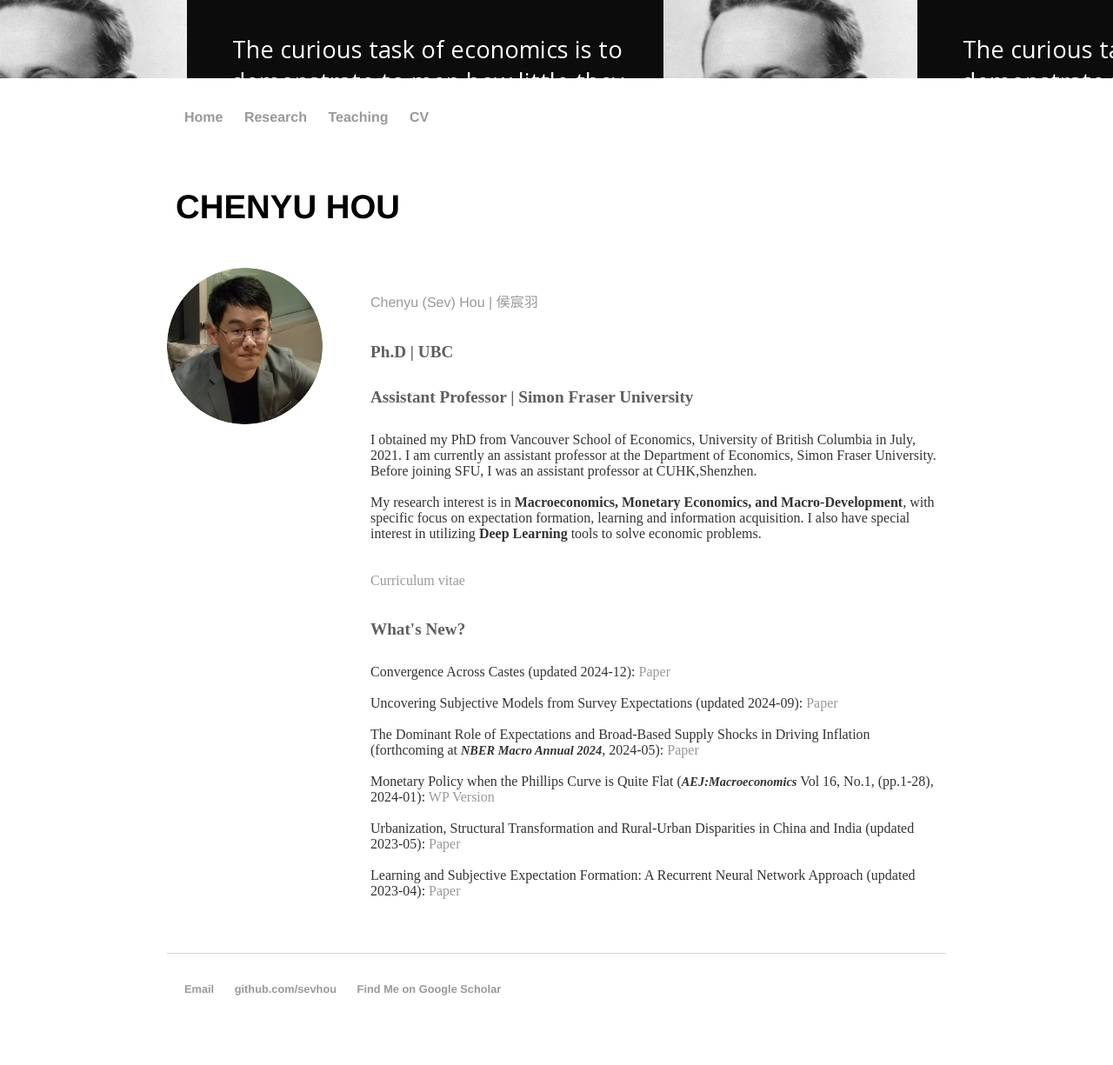
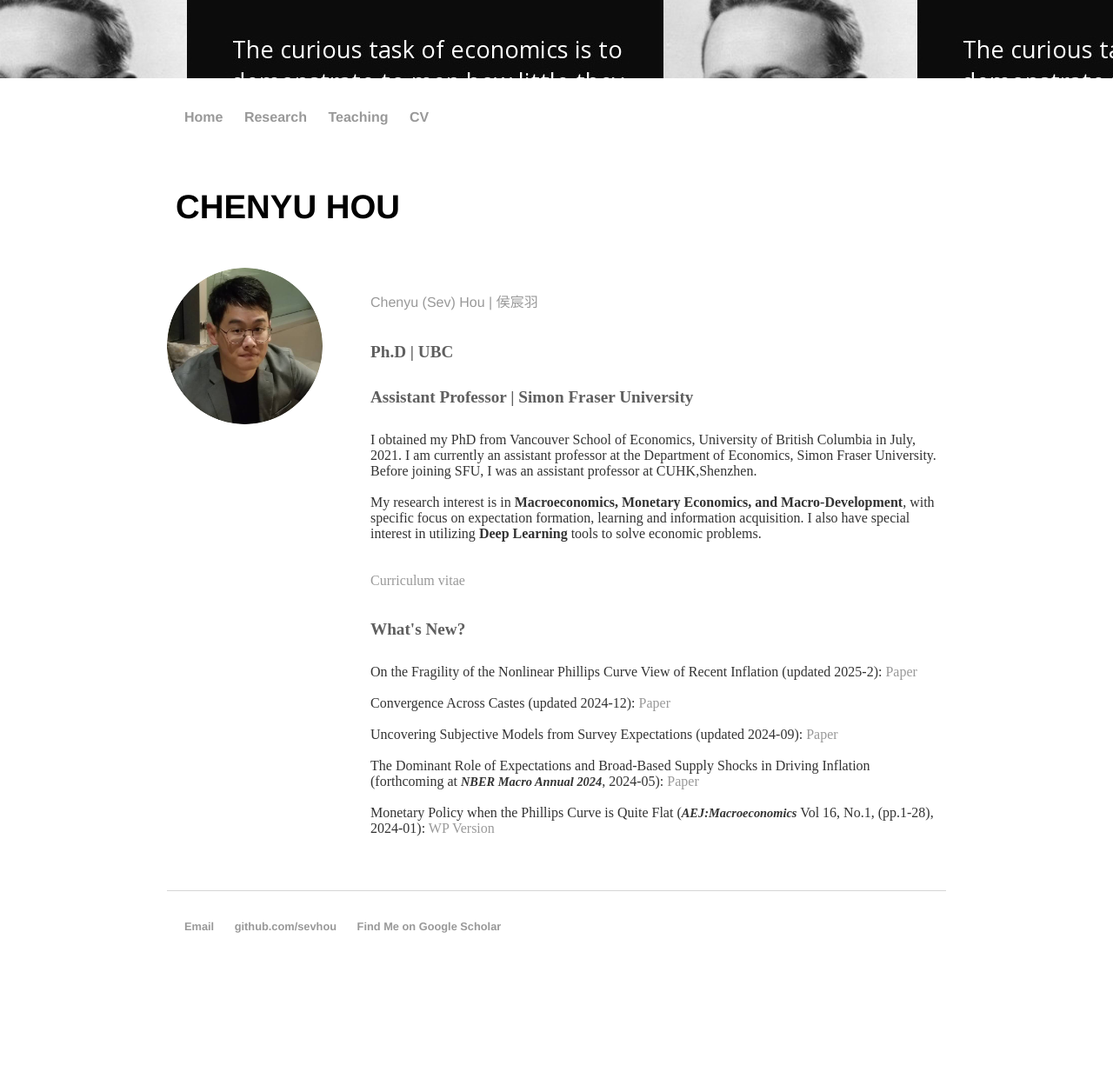
Before and after one commit to sevhou/sevhou.github.io, a Jekyll site: the page built from index.html, in a window 1280 px wide. Shown: the whole page at 87% size. Built offline with Jekyll 4.4.1, drawn with Linux system fonts in a browser that asks for light colours; after the commit the page ends 1153 px from its top, so only the background shows below that.

Commit message:
Update index.html

```diff
--- a/index.html
+++ b/index.html
@@ -18,12 +18,11 @@ title: Chenyu Hou (Sev)
 			<p><a href="https://sevhou.github.io/cv/CV_long_Sev.pdf">Curriculum vitae</a></p>
 
 			<h2>What's New?</h2>
-			<p>Convergence Across Castes (updated 2024-12): <a href="https://sevhou.github.io/research/Gaps_v20.pdf"> Paper</a><br>
+			<p>On the Fragility of the Nonlinear Phillips Curve View of Recent Inflation (updated 2025-2): <a href="https://sevhou.github.io/research/NLPC.v2.pdf"> Paper</a><br>
+			<br>Convergence Across Castes (updated 2024-12): <a href="https://sevhou.github.io/research/Gaps_v20.pdf"> Paper</a><br>
 			<br>Uncovering Subjective Models from Survey Expectations (updated 2024-09): <a href="https://sevhou.github.io/research/Joint_learning_latest.pdf"> Paper</a><br>
 			<br>The Dominant Role of Expectations and Broad-Based Supply Shocks in Driving Inflation (forthcoming at <jname>NBER Macro Annual 2024</jname>, 2024-05): <a href="https://sevhou.github.io/research/Inflation2023_main.pdf"> Paper</a><br>
 			<br>Monetary Policy when the Phillips Curve is Quite Flat (<jname>AEJ:Macroeconomics</jname> Vol 16, No.1, (pp.1-28), 2024-01): <a href="https://sevhou.github.io/research/BHP2022.pdf"> WP Version</a><br>
-			<br>Urbanization, Structural Transformation and Rural-Urban Disparities in China and India (updated 2023-05): <a href="https://sevhou.github.io/research/ChinaIndia_urban_latest.pdf"> Paper</a><br>
-			<br>Learning and Subjective Expectation Formation: A Recurrent Neural Network Approach (updated 2023-04): <a href="https://sevhou.github.io/research/RNN_exp_sub_v2.pdf"> Paper</a><br>
 
 
 		</div><!-- /.rightblock -->
```
